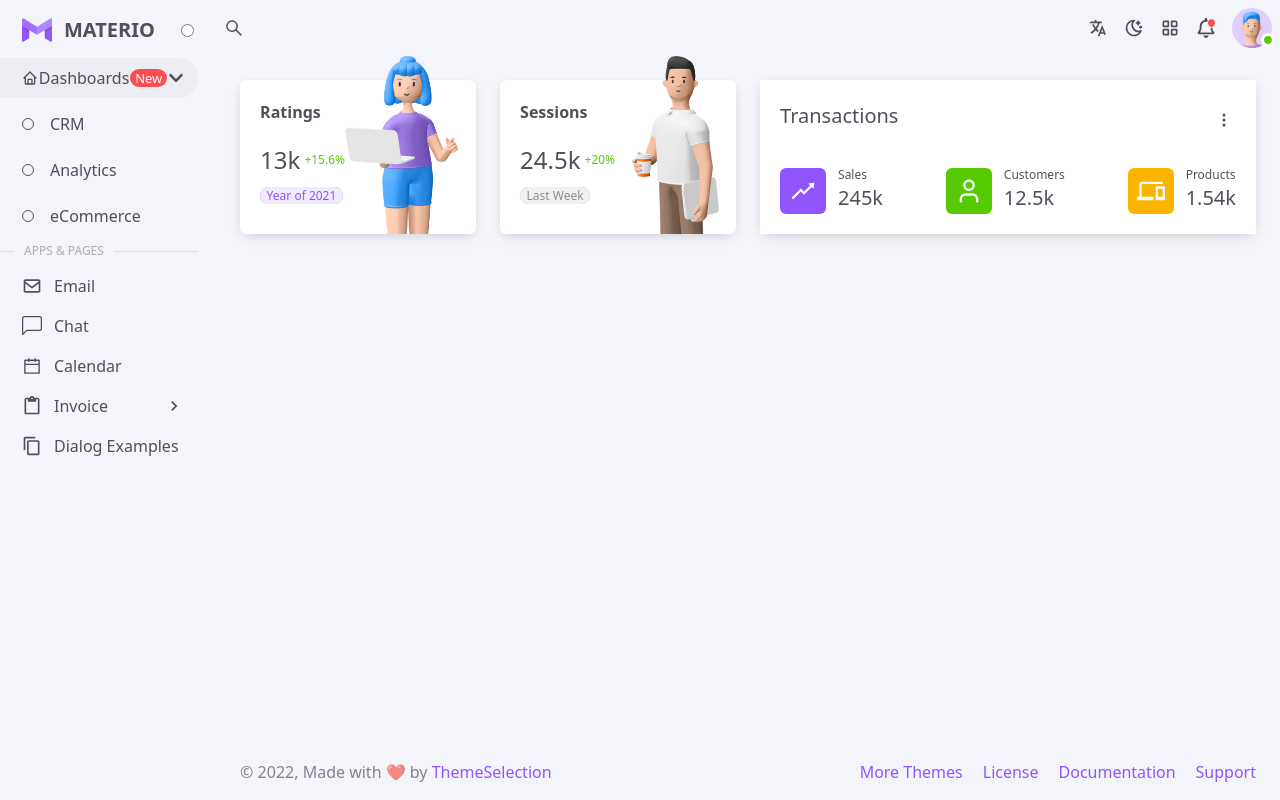
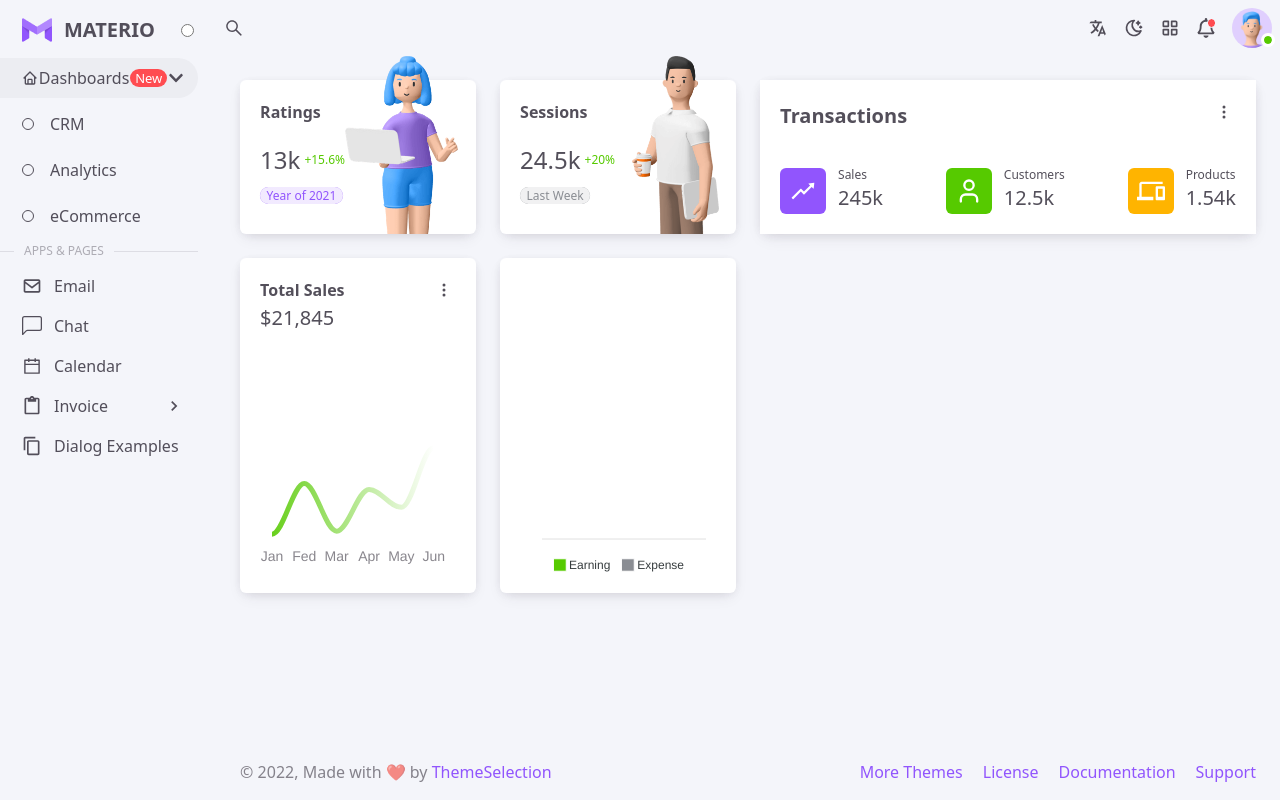
Before and after one commit to Ali503-7/Admin-Dashboard, a React (Vite) app: page / in a window 1280 px wide. Built offline with nearby package versions, Linux system fonts and the light colour scheme.

Commit message:
finsh the first chart and working on chart two

```diff
--- a/package.json
+++ b/package.json
@@ -10,7 +10,9 @@
     "preview": "vite preview"
   },
   "dependencies": {
+    "apexcharts": "^3.41.0",
     "react": "^18.2.0",
+    "react-apexcharts": "^1.4.0",
     "react-dom": "^18.2.0",
     "react-icons": "^4.9.0",
     "react-refresh": "^0.14.0",
--- a/src/index.scss
+++ b/src/index.scss
@@ -133,3 +133,15 @@
     @apply w-5 h-5
   }
 }
+
+.apexcharts-xaxis-tick {
+  display: none;
+}
+
+.apexcharts-text {
+  @apply text-[14px] leading-[21px] font-normal text-Light-Text-Secondary dark:text-Dark-Text-Primary;
+}
+
+.apexcharts-bar-area .apexcharts-bar {
+  border-radius: 50%;
+}
--- a/src/pages/CRM/CRM.jsx
+++ b/src/pages/CRM/CRM.jsx
@@ -1,6 +1,8 @@
 import Ratings from "./Ratings";
+import Revenue from "./RevenueR";
 import Section from "./Section";
 import Transactions from "./Transactions";
+import TotalSales from "./totalSales";
 
 const CRM = () => {
   return (
@@ -18,6 +20,11 @@ const CRM = () => {
       <Transactions />
 
       {/* box-4 */}
+
+      <TotalSales />
+
+      {/* box-5 */}
+      <Revenue />
     </div>
   );
 };
--- a/src/pages/CRM/Dots.jsx
+++ b/src/pages/CRM/Dots.jsx
@@ -5,7 +5,7 @@ const Dots = () => {
   const [menu , setMenu] = useState(false)
 
   return (
-    <div className="absolute right-5 top-7">
+    <div className="absolute right-5 top-5">
       <BsThreeDotsVertical
         className="hover:bg-Light-Action-Hover dark:hover:bg-Dark-Action-Hover w-6 h-6 p-1 rounded-full cursor-pointer"
         onClick={() => setMenu((prev) => !prev)}
--- /dev/null
+++ b/src/pages/CRM/RevenueR.jsx
@@ -0,0 +1,86 @@
+import React, { Component } from "react";
+import Chart from "react-apexcharts";
+
+class Revenue extends Component {
+  constructor(props) {
+    super(props);
+
+    this.state = {
+      series: [
+        {
+          name: "Earning",
+          data: [1, 2, 3, 2.7, 0.7, 0.3, 2.9, 1.5, 0.4],
+        },
+        {
+          name: "Expense",
+          data: [-1.5, -1.2, -1.5, -1, -0.7, -0.3, -0.6, -0.5, -0.8],
+        },
+      ],
+      options: {
+        chart: {
+          type: "bar",
+          stacked: true,
+          toolbar: {
+            show: false,
+          },
+        },
+        colors: ["#56CA00", "#8A8D93"],
+        plotOptions: {
+          bar: {
+            borderRadius: 9,
+            borderRadiusApplication: "around",
+            borderRadiusWhenStacked: "all",
+            columnWidth: "120%",
+          },
+        },
+        dataLabels: {
+          enabled: false,
+        },
+        stroke: {
+          width: 9,
+          colors: ["#fff"],
+        },
+        grid: {
+          xaxis: {
+            lines: {
+              show: false,
+            },
+          },
+          yaxis: {
+            lines: {
+              show: false,
+            },
+          },
+        },
+        yaxis: {
+          labels: {
+            show: false,
+          },
+        },
+        tooltip: {
+          enabled: false,
+        },
+        xaxis: {
+          labels: {
+            show: false,
+          },
+        },
+      },
+    };
+  }
+
+  render() {
+    return (
+      <div className="col-span-4 bg-Light-Other-Paper_Card dark:bg-Dark-Other-Paper_Card shadow-Light_6 dark:shadow-Dark_6 flex flex-col justify-between p-5 pb-0 rounded-md relative">
+        <Chart
+          options={this.state.options}
+          series={this.state.series}
+          type="bar"
+          height={300}
+        />
+      </div>
+    );
+  }
+}
+
+export default Revenue;
--- a/src/pages/CRM/Transactions.jsx
+++ b/src/pages/CRM/Transactions.jsx
@@ -6,7 +6,7 @@ import { LuUser } from 'react-icons/lu'
 const Transactions = () => {
   return (
     <div className="col-span-8 bg-Light-Other-Paper_Card dark:bg-Dark-Other-Paper_Card shadow-Light_6 dark:shadow-Dark_6 flex flex-col justify-between p-5 relative">
-      <div className="text-Light-Text-Primary dark:text-Dark-Text-Primary H6">
+      <div className="text-Light-Text-Primary dark:text-Dark-Text-Primary H6 !font-semibold">
         Transactions
       </div>
       <div className="flex flex-row justify-between">
--- /dev/null
+++ b/src/pages/CRM/totalSales.jsx
@@ -0,0 +1,120 @@
+import React, { Component } from "react";
+import Chart from "react-apexcharts";
+import Dots from "./Dots";
+import { ThemeContext } from "../../App";
+
+class TotalSales extends Component {
+  constructor(props) {
+    super(props);
+
+    this.state = {
+      series: [
+        {
+          data: [5, 90, 10, 80, 50, 150],
+        },
+      ],
+      options: {
+        chart: {
+          height: 600,
+          type: "line",
+          offsetX: 0,
+          offsetY: 0,
+          stacked: true,
+          zoom: {
+            enabled: true,
+          },
+          toolbar: {
+            show: false,
+          },
+        },
+        colors: ["#ffffff"],
+        dataLabels: {
+          enabled: false,
+        },
+        stroke: {
+          width: 5,
+          curve: "smooth",
+        },
+        grid: {
+          xaxis: {
+            lines: {
+              show: false,
+            },
+          },
+          yaxis: {
+            lines: {
+              show: false,
+            },
+          },
+        },
+        yaxis: {
+          show: false,
+        },
+        xaxis: {
+          categories: ["Jan", "Fed", "Mar", "Apr", "May", "Jun"],
+          axisBorder: {
+            show: false,
+          },
+          labels: {
+            style: {},
+          },
+        },
+        tooltip: {
+          enabled: false,
+        },
+        fill: {
+          type: "gradient",
+          gradient: {
+            gradientToColors: ["#6AD01F"],
+            type: "horizontal",
+            shadeIntensity: 1,
+            stops: [1],
+          },
+        },
+      },
+    };
+  }
+
+  render() {
+    return (
+      <ThemeContext.Consumer>
+        {(context) => {
+          // Update the labels style based on the context value
+          const labelsStyle = {
+            colors: context.dark ? "#E7E3FCAD" : "#3A354199",
+          };
+
+          // Update the options object with the updated labels style
+          const updatedOptions = {
+            ...this.state.options,
+            xaxis: {
+              ...this.state.options.xaxis,
+              labels: {
+                ...this.state.options.xaxis.labels,
+                style: labelsStyle,
+              },
+            },
+          };
+
+          return (
+            <div className="col-span-4 bg-Light-Other-Paper_Card dark:bg-Dark-Other-Paper_Card shadow-Light_6 dark:shadow-Dark_6 flex flex-col justify-between p-5 pb-0 rounded-md relative">
+              <div>
+                <h5 className="Body1 !font-semibold">Total Sales</h5>
+                <p className="H6">$21,845</p>
+              </div>
+              <Dots />
+              <Chart
+                options={updatedOptions} // Use the updated options object
+                series={this.state.series}
+                type="line"
+                height="190"
+              />
+            </div>
+          );
+        }}
+      </ThemeContext.Consumer>
+    );
+  }
+}
+
+export default TotalSales;
--- a/tailwind.config.js
+++ b/tailwind.config.js
@@ -5,7 +5,7 @@ export default {
   theme: {
     extend: {
       fontFamily: {
-        Inter: ["Inter", "sans - serif"],
+        Inter: ["Inter", "sans-serif"],
       },
 
       container: {
```
Also changed, not shown: 1 other file (tests, documents, lock files or other folders).
